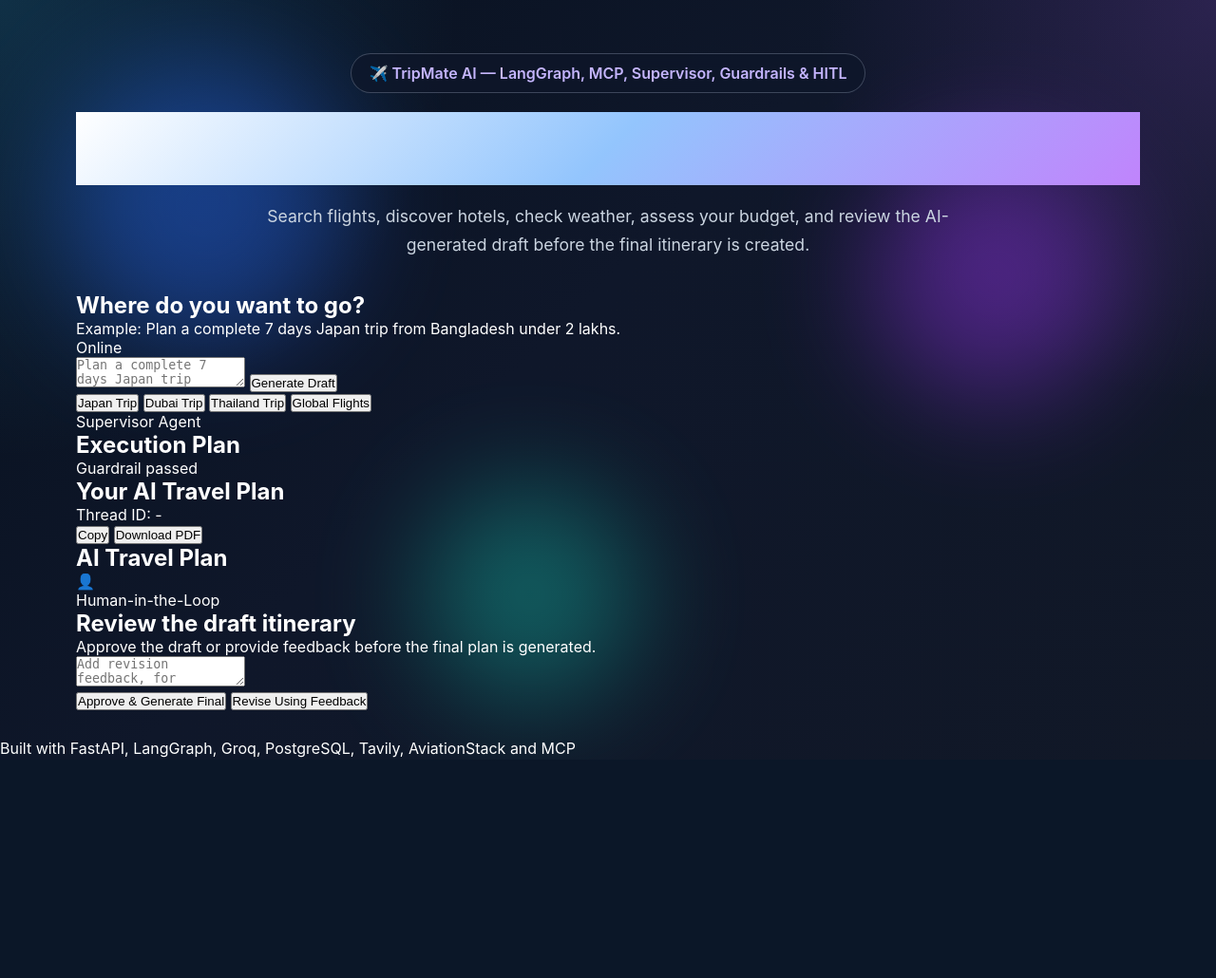
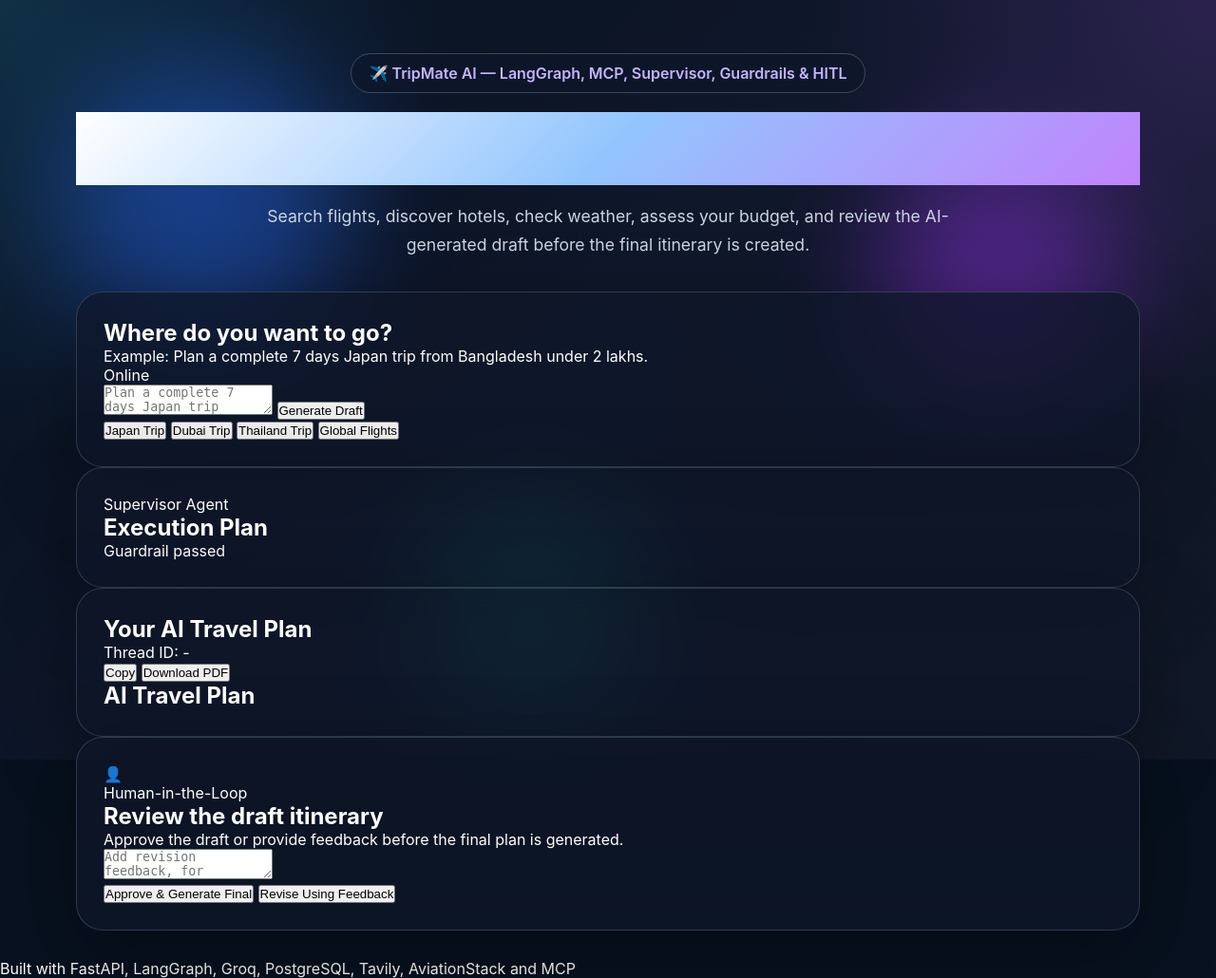
Before and after one commit to Codechef555/Trip-mate-AI---Multi-Agent-AI-System, a FastAPI app: page / in a window 1280 px wide. Shown: the whole page at 95% size. Before the commit the page ends 798 px from the top, so only its background shows below. Run offline with FastAPI, Linux system fonts and the light colour scheme; some libraries are stand-ins or nearby versions.

Commit message:
Added for planner card

```diff
--- a/static/style.css
+++ b/static/style.css
@@ -95,3 +95,21 @@
     font-size: 1.1rem;
     line-height: 1.7;
 }
+
+.planner-card,
+.workflow-section,
+.result-section,
+.approval-section {
+    background: rgba(15, 23, 42, 0.76);
+    border: 1px solid rgba(148, 163, 184, 0.26);
+    box-shadow: 0 24px 80px rgba(0, 0, 0, 0.35);
+    backdrop-filter: blur(20px);
+    border-radius: 28px;
+}
+
+.planner-card,
+.workflow-section,
+.result-section,
+.approval-section {
+    padding: 28px;
+}
```
